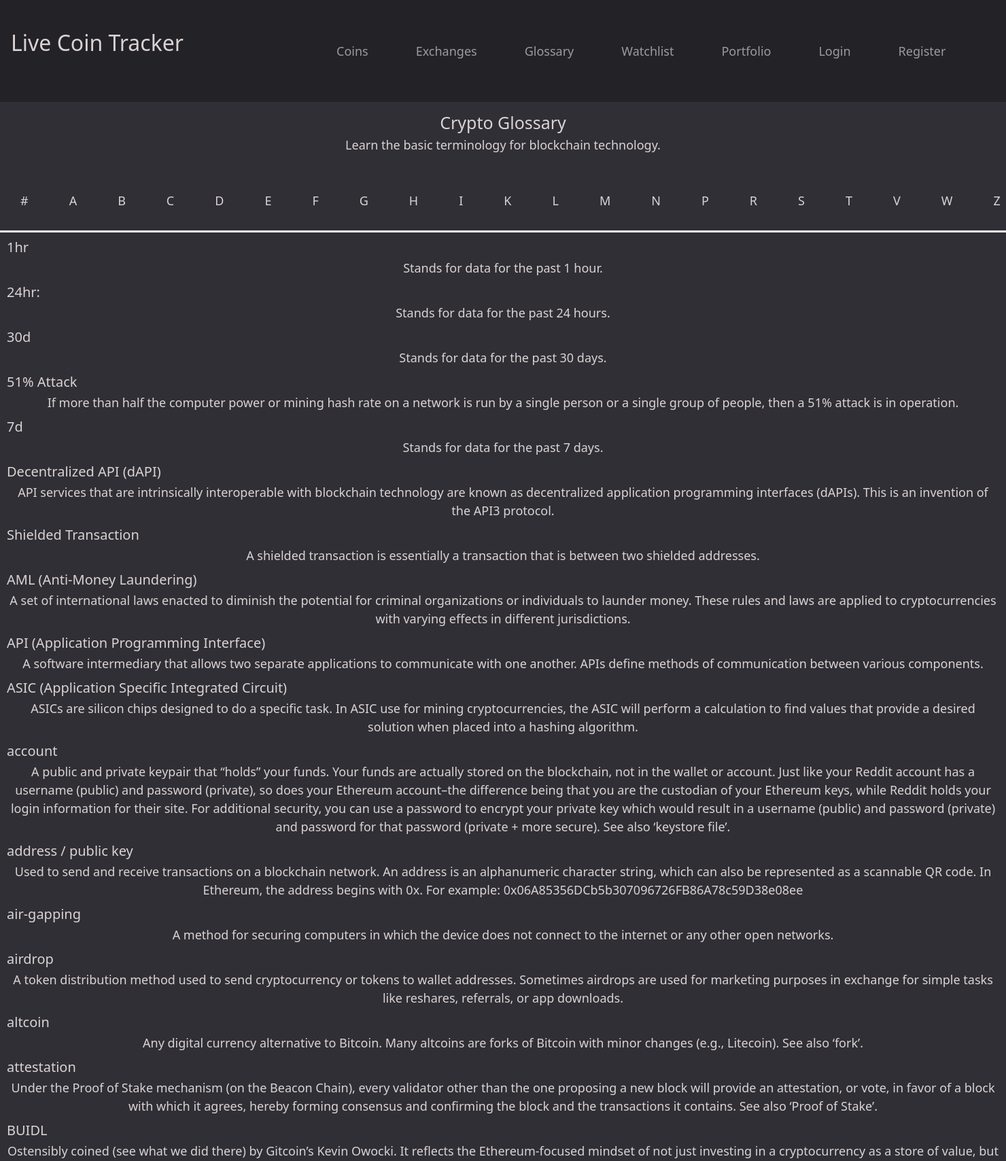
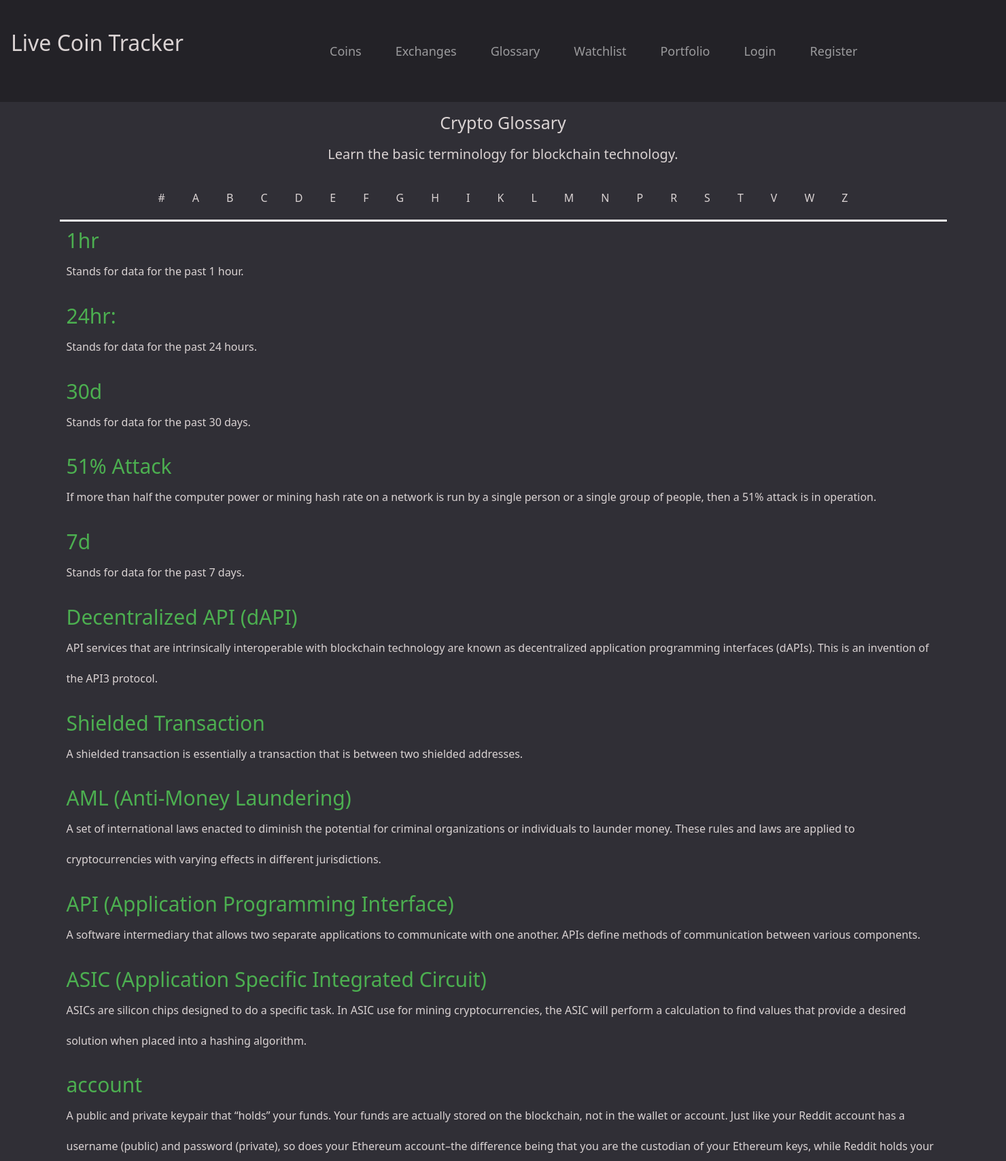
Before and after one commit to yichisa/crypto-project, a Flask app: page /glossary in a window 1480 px wide. Shown: the top 1708 px of the page at 68% size. Run offline with Flask 2, Linux system fonts and the light colour scheme; some libraries are stand-ins or nearby versions.

Commit message:
glossary page done

```diff
--- a/static/css/site.css
+++ b/static/css/site.css
@@ -3,9 +3,6 @@
 	color: rgb(218, 211, 211);
 }
 
-p{
-	color: rgb(218, 211, 211);
-}
 .navbar {
 	background-color:#232227;
 	color: black;
@@ -30,7 +27,8 @@
 }
 
 li {
-	margin: 30px
+	margin: 20px;
+	text-align: center;
 }
 
 #coinTable {
@@ -44,9 +42,10 @@
 	text-align: center;
 }
 
-p {
+h2 {
 	font-size: large;
 	text-align: center;
+	color: rgb(218, 211, 211);
 }
 
 #column-name {
@@ -62,11 +61,13 @@
 
 .container {
 	background: #302f36;
+	margin: 0px;
 
 }
 
 #app {
 	background: #302f36;
+	margin: 0px;
 }
 
 body{
@@ -76,6 +77,7 @@
 	background: url(bg.jpeg) no-repeat;
 	background-size: cover;
 }
+
 .login-box{
 	width: 280px;
 	position: absolute;
@@ -168,14 +170,20 @@
 
 #tabs {
 	display: flex;
-	justify-content: space-around;
+	justify-content:center;
 	list-style-type: none;
 	margin: 0px;
 	padding: 0px;
 	border-bottom: 3px solid whitesmoke;
 	color:rgb(218, 211, 211);
-	font-size: large;
+	font-size: medium;
 
+}
+
+#tabHeader {
+	margin: 0px;
+	padding-left: 0px;
+	text-align: center;
 }
 
 #tab-content {
@@ -184,11 +192,21 @@
 	color: rgb(218, 211, 211);
 }
 
-#tab:hover {
+li:hover {
 	background-color: #AAA;
 }
 
-.tabHeader {
-	margin: 10px;
-	padding: 10px;
+
+h3 {
+	font-size: 30px;
+	font-weight: bolder;
+	color: #4caf50;
+	text-align: left;
 }
+
+p {
+	color: rgb(218, 211, 211);
+	font-size: medium;
+	text-align: left;
+	line-height: 2.8;
+}
--- a/static/js/glossary.jsx
+++ b/static/js/glossary.jsx
@@ -10,17 +10,33 @@
         <div className="container">
           <br></br>
           <h1>Crypto Glossary</h1>
-          <p>Learn the basic terminology for blockchain technology. </p>
           <br></br>
-        </div>
+          <h2>Learn the basic terminology for blockchain technology. </h2>
+          <br></br>
 
         <div>
           <ul id="tabs"></ul>
           <div id="tab-content"></div>
         </div>
+        </div>
+
       </React.Fragment>
     );
 }
+function searchGlossary(value, data){
+    let filteredData = []
+
+    for(let i=0; i<data.length; i++){
+      value = value.toLowerCase()
+      let name = data[i].name.toLowerCase()
+      let symbol = data[i].symbol.toLowerCase()
+
+      if (name.includes(value)){
+        filteredData.push(data[i])
+      }
+    }
+    return filteredData
+  }
 
 function buildTab(data) {
     let tab = document.getElementById('tabs');
@@ -31,29 +47,23 @@
     for (let i=0; i< data.length; i++) {
         const tabHeader = Object.keys(data[i])[0];
         const tabs =`<li data-tab-target="#${tabHeader}" className="tabHeader">${tabHeader}</li>`
-        // tabArray.push(`<li className="tabHeader">${tabHeader}</li>`);
         tab.innerHTML += tabs
 
         const defObj = data[i][tabHeader];
         for (const [key, value] of Object.entries(defObj)) {
             // console.log(`${key}: ${value}`);
-            const term = `<div id="${tabHeader}" data-tab-content class="active ${tabHeader}"><h2>${key}</h2><p>${value}</p></div>`;
+            const term = `<div id="${tabHeader}" data-tab-content class="active ${tabHeader}"><h3 style="font-size:3rem">${key}</h3><p>${value}</p><br></div>`;
             definition.innerHTML += term
-            // console.log(definition.innerHTML)
         }
     };
 
-    console.log("🚀 ~ file: glossary.jsx ~ line 29 ~ buildTab ~ definition", definition)
     const tabs = document.querySelectorAll('[data-tab-target]')
-    console.log('tabs---', tabs)
     const tabContents = document.querySelectorAll('[data-tab-content]')
-    console.log("🚀 ~ file: glossary.jsx ~ line 50 ~ buildTab ~ tabContents", tabContents)
 
     tabs.forEach(tab => {
         tab.addEventListener('click', () => {
             const target = document.querySelectorAll(tab.dataset.tabTarget);
             console.log("🚀 ~ file: glossary.jsx ~ line 55 ~ tab.addEventListener ~ tab.dataset.tabTarget", tab.dataset.tabTarget)
-            console.log("🚀 ~ file: glossary.jsx ~ line 55 ~ tab.addEventListener ~ target", target)
             tabContents.forEach(tabContents => {
                 tabContents.classList.remove('active')
             })
--- a/static/js/homepage.jsx
+++ b/static/js/homepage.jsx
@@ -43,7 +43,7 @@
         <br></br>
         <br></br>
         <h1>Top 100 Cryptocurreny Prices</h1>
-        <p>Top Coins by Market Cap</p>
+        <h2>Top Coins by Market Cap</h2>
         <br></br>
         <br></br>
 
```
